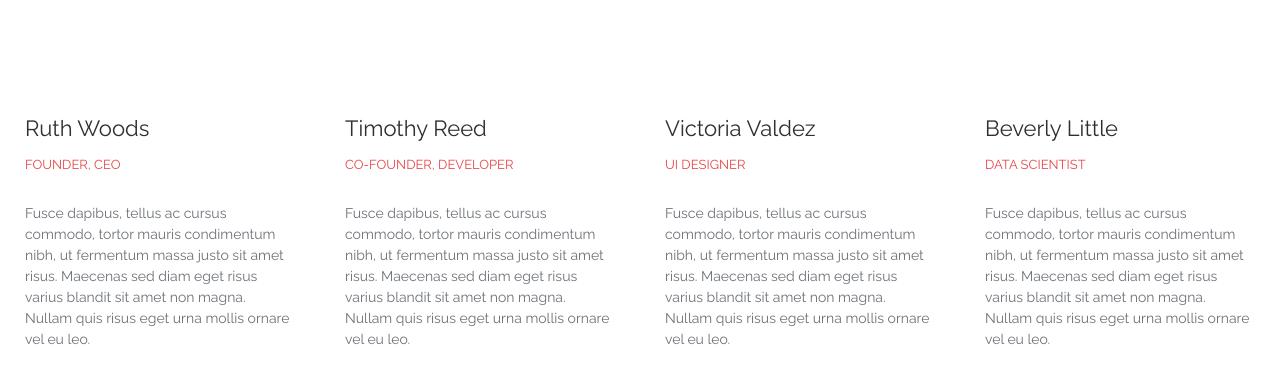
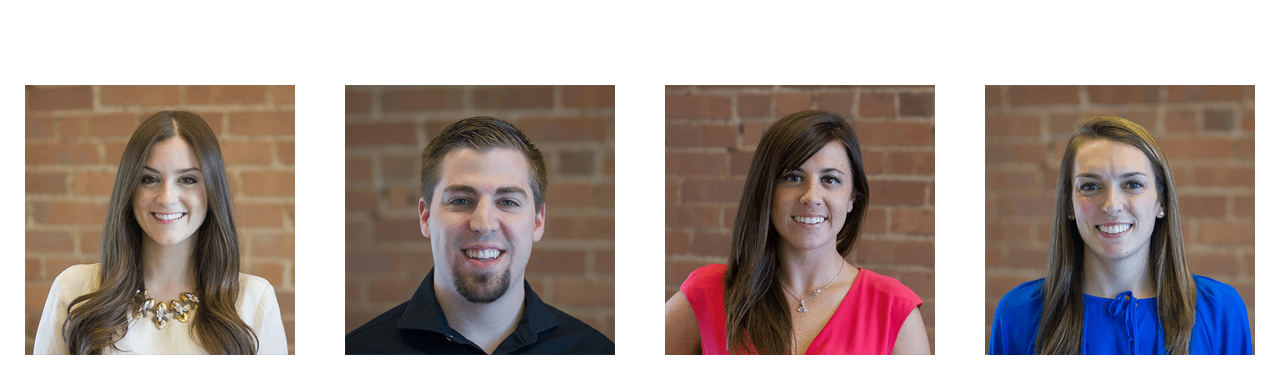
Before and after one commit to RomanKukushkinRu/ActiveBox, a plain HTML site: page index.html in a window 1280 px wide. Shown: the part 2560-2937 px from the top of the page. Drawn offline with nearby package versions, Linux system fonts and the light colour scheme; the site is published under a folder, as on GitHub Pages, so addresses that start at the root find nothing.

Commit message:
Update index.html

```diff
--- a/index.html
+++ b/index.html
@@ -204,7 +204,7 @@
         <div class="container"></div>
         <div class="people__cards">
             <div class="people__label">
-                <img class="people__photo" src="/img/layer_7_65.png" alt="">
+                <img class="people__photo" src="img/layer_7_65.png" alt="">
                 <h3 class="people__name">Ruth Woods</h3>
                 <h3 class="people__post">Founder, CEO</h3>
                 <p class="people__text">Fusce dapibus, tellus ac cursus commodo, tortor mauris condimentum nibh, ut fermentum massa justo sit amet risus. Maecenas sed diam eget risus varius blandit sit amet non magna. Nullam quis risus eget urna mollis ornare vel eu leo.</p>
@@ -231,7 +231,7 @@
             </div>
 
             <div class="people__label">
-                <img class="people__photo" src="/img/layer_7_215.png" alt="">
+                <img class="people__photo" src="img/layer_7_215.png" alt="">
                 <h3 class="people__name">Timothy Reed</h3>
                 <h3 class="people__post">Co-Founder, Developer</h3>
                 <p class="people__text">Fusce dapibus, tellus ac cursus commodo, tortor mauris condimentum nibh, ut fermentum massa justo sit amet risus. Maecenas sed diam eget risus varius blandit sit amet non magna. Nullam quis risus eget urna mollis ornare vel eu leo.</p>
@@ -258,7 +258,7 @@
             </div>
 
             <div class="people__label">
-                <img class="people__photo" src="/img/layer_7_227.png" alt="">
+                <img class="people__photo" src="img/layer_7_227.png" alt="">
                 <h3 class="people__name">Victoria Valdez</h3>
                 <h3 class="people__post">UI Designer</h3>
                 <p class="people__text">Fusce dapibus, tellus ac cursus commodo, tortor mauris condimentum nibh, ut fermentum massa justo sit amet risus. Maecenas sed diam eget risus varius blandit sit amet non magna. Nullam quis risus eget urna mollis ornare vel eu leo.</p>
@@ -285,7 +285,7 @@
             </div>
 
             <div class="people__label">
-                <img class="people__photo" src="/img/layer_7_239.png" alt="">
+                <img class="people__photo" src="img/layer_7_239.png" alt="">
                 <h3 class="people__name">Beverly Little</h3>
                 <h3 class="people__post">Data Scientist</h3>
                 <p class="people__text">Fusce dapibus, tellus ac cursus commodo, tortor mauris condimentum nibh, ut fermentum massa justo sit amet risus. Maecenas sed diam eget risus varius blandit sit amet non magna. Nullam quis risus eget urna mollis ornare vel eu leo.</p>
```
